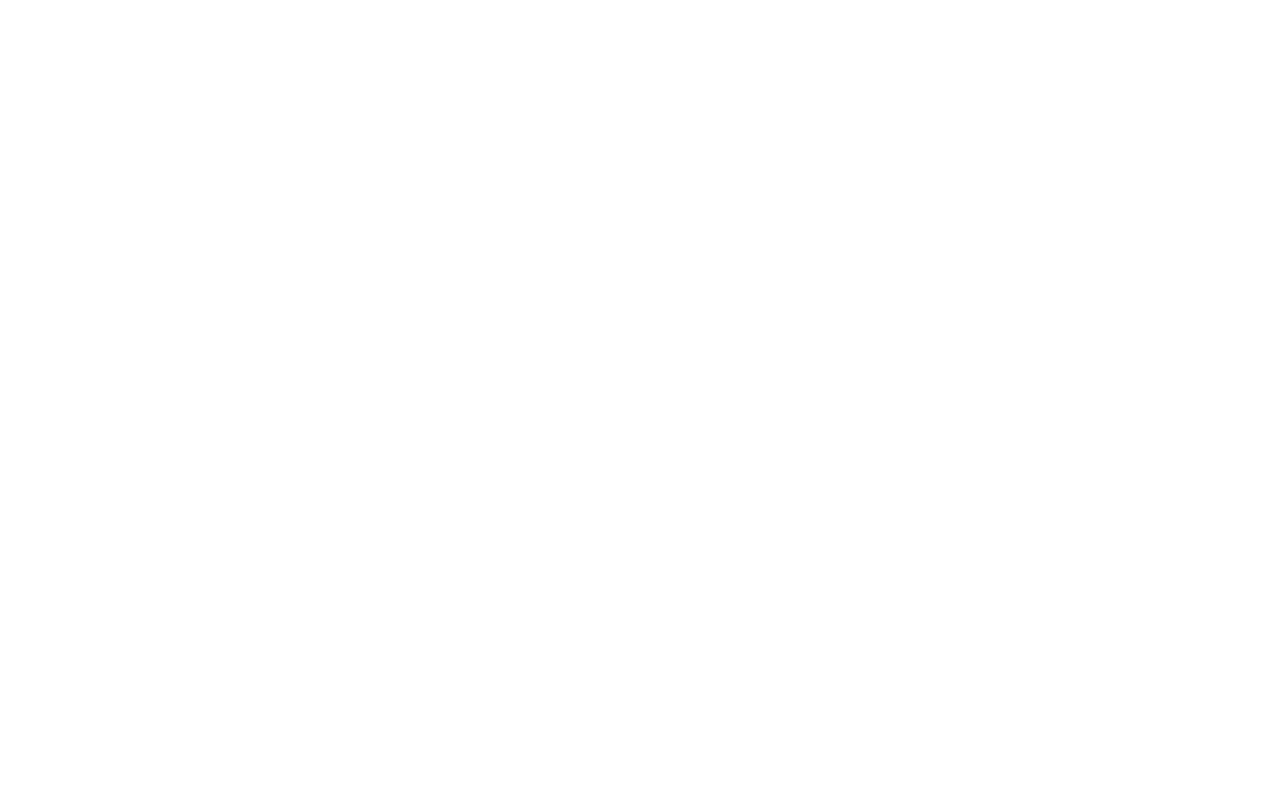
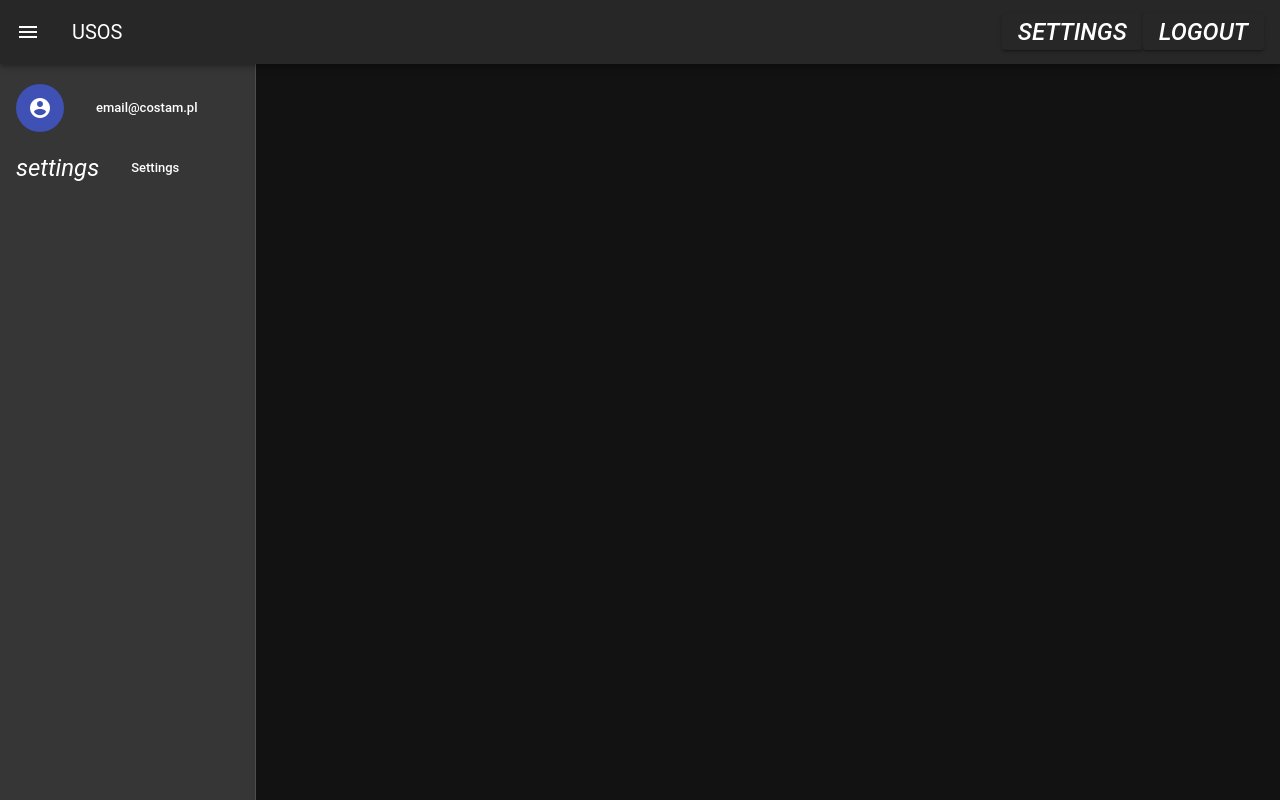
Before and after one commit to cherro0125/usos_frontend, a Vue app: page / in a window 1280 px wide. Built offline with nearby package versions, Linux system fonts and the light colour scheme; a small style sheet from the web is missing.

Commit message:
Add header and navigation menu

```diff
--- a/src/App.vue
+++ b/src/App.vue
@@ -1,18 +1,17 @@
 <template>
-
+  <Header></Header>
 </template>
 
 <script>
-
-
+import Header from "./components/Header/Header";
 export default {
-  name: 'App',
+  name: "App",
   components: {
-
+    Header
   },
 
   data: () => ({
     //
-  }),
+  })
 };
 </script>
--- /dev/null
+++ b/src/components/Header/Header.vue
@@ -0,0 +1,33 @@
+<template>
+  <v-app>
+    <v-app-bar app clipped-left :dark="$vuetify.theme.dark">
+      <v-app-bar-nav-icon @click.stop="drawer = !drawer"></v-app-bar-nav-icon>
+      <v-toolbar-title>USOS</v-toolbar-title>
+      <v-spacer></v-spacer>
+      <v-btn>
+        <v-icon>settings</v-icon>
+      </v-btn>
+      <v-btn>
+        <v-icon>logout</v-icon>
+      </v-btn>
+    </v-app-bar>
+    <NavigationMenu :drawer.sync="drawer"></NavigationMenu>
+  </v-app>
+</template>
+
+<script>
+import NavigationMenu from "../NavigationMenu/NavigationMenu";
+export default {
+  data() {
+    return {
+      drawer: true
+    };
+  },
+  components: {
+    NavigationMenu
+  }
+};
+</script>
+
+<style>
+</style>
--- /dev/null
+++ b/src/components/NavigationMenu/NavigationMenu.vue
@@ -0,0 +1,43 @@
+<template>
+  <v-navigation-drawer v-model="showDrawer" app clipped>
+    <v-list dense>
+      <v-list-item @click="$vuetify.theme.dark = !$vuetify.theme.dark">
+        <v-list-item-action>
+          <v-avatar color="indigo">
+            <v-icon dark>mdi-account-circle</v-icon>
+          </v-avatar>
+        </v-list-item-action>
+        <v-list-item-content>
+          <v-list-item-title>email@costam.pl</v-list-item-title>
+        </v-list-item-content>
+      </v-list-item>
+      <v-list-item>
+        <v-list-item-action>
+          <v-icon>settings</v-icon>
+        </v-list-item-action>
+        <v-list-item-content>
+          <v-list-item-title>Settings</v-list-item-title>
+        </v-list-item-content>
+      </v-list-item>
+    </v-list>
+  </v-navigation-drawer>
+</template>
+
+<script>
+export default {
+  props: ["drawer"],
+  computed: {
+    showDrawer: {
+      get() {
+        return this.drawer;
+      },
+      set() {
+          this.$emit('drawer', this.showDrawer)
+      }
+    }
+  }
+};
+</script>
+
+<style>
+</style>
--- a/src/plugins/vuetify.js
+++ b/src/plugins/vuetify.js
@@ -17,5 +17,6 @@
         warning: '#FFC107'
       },
     },
+    dark: true
   },
 });
```
